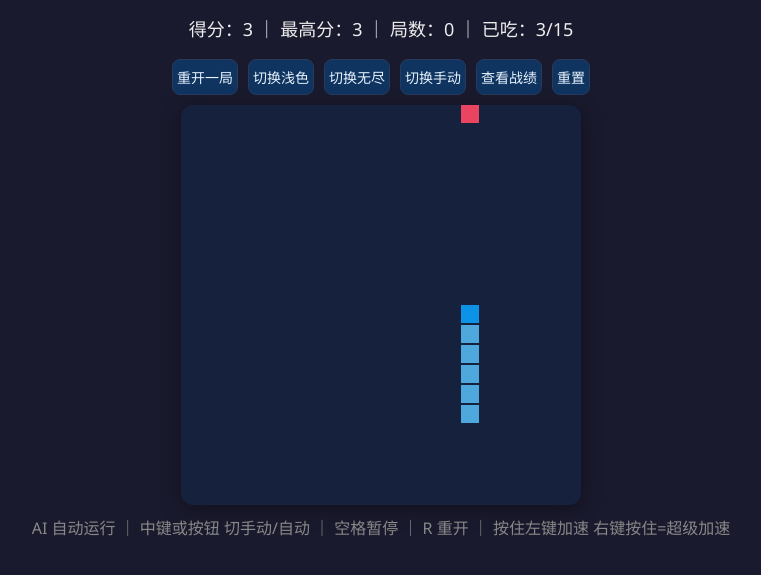
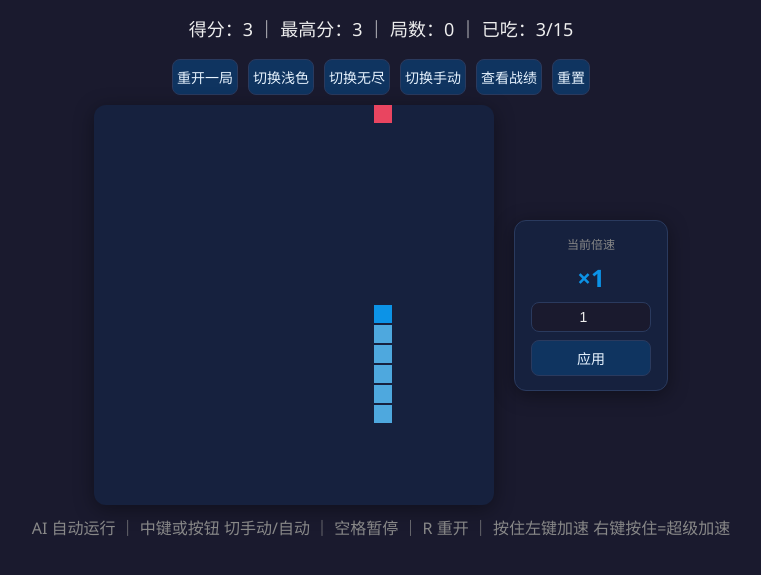
Before and after one commit to yanaoyu/first, a plain HTML site: page snake/snake_ai.html in a window 1280 px wide. Shown: the part 79-654 px from the top of the page, without its empty margins (259-1020 px from the left). Drawn offline with Linux system fonts and the light colour scheme.

Commit message:
feat : add speed control box

```diff
--- a/snake/snake_ai.html
+++ b/snake/snake_ai.html
@@ -1,5 +1,6 @@
 <!DOCTYPE html>
 <html lang="zh-CN">
+
 <head>
   <meta charset="UTF-8">
   <title>贪吃蛇 · 阶段二 AI 自动演示</title>
@@ -167,8 +168,63 @@
       font-size: 14px;
       cursor: pointer;
     }
+
+    #gameArea {
+      display: flex;
+      align-items: center;
+      justify-content: center;
+      gap: 20px;
+    }
+
+    #speedPanel {
+      background: var(--panel);
+      border: 1px solid var(--border);
+      border-radius: 12px;
+      box-shadow: 0 4px 20px rgba(0, 0, 0, 0.4);
+      padding: 14px 16px;
+      width: 120px;
+      display: flex;
+      flex-direction: column;
+      align-items: center;
+      gap: 8px;
+    }
+
+    #speedLabel {
+      color: var(--muted);
+      font-size: 12px;
+    }
+
+    #speedValue {
+      font-size: 24px;
+      font-weight: bold;
+      color: var(--accent);
+    }
+
+    #speedInput {
+      width: 100%;
+      box-sizing: border-box;
+      background: var(--bg);
+      color: var(--text);
+      border: 1px solid var(--border);
+      border-radius: 8px;
+      padding: 6px;
+      font-size: 14px;
+      text-align: center;
+    }
+
+    #speedApplyBtn {
+      width: 100%;
+      background: var(--btn-bg);
+      color: var(--btn-text);
+      border: 1px solid var(--border);
+      border-radius: 8px;
+      padding: 7px;
+      font-size: 14px;
+      cursor: pointer;
+    }
   </style>
 </head>
+
 <body data-theme="dark">
   <h1>贪吃蛇 · AI 自动演示</h1>
   <div id="status">得分：0 ｜ 最高分：0 ｜ 局数：0 ｜ 已吃：0/15</div>
@@ -180,7 +236,15 @@
     <button id="historyBtn" type="button">查看战绩</button>
     <button id="resetBtn" type="button">重置</button>
   </div>
-  <canvas id="game" width="400" height="400"></canvas>
+  <div id="gameArea">
+    <canvas id="game" width="400" height="400"></canvas>
+    <div id="speedPanel">
+      <div id="speedLabel">当前倍速</div>
+      <div id="speedValue">×1</div>
+      <input id="speedInput" type="number" min="0.02" step="1" value="1">
+      <button id="speedApplyBtn" type="button">应用</button>
+    </div>
+  </div>
   <div id="tip">AI 自动运行 ｜ 中键或按钮 切手动/自动 ｜ 空格暂停 ｜ R 重开 ｜ 按住左键加速 右键按住=超级加速</div>
   <div id="historyModal" class="modal hidden">
     <div class="modal-box">
@@ -198,6 +262,7 @@
     let fastMode = false;
     let spfastMode = false;
     let gameTimer;
+    let userSpeed = 80;
     let lastMouseDownTime = 0;
     let pendingDirs = [];
     let taskMode = (localStorage.getItem('snakeTaskMode') || 'task') === 'task';
@@ -569,10 +634,37 @@
       } else if (fastMode) {
         speed = 40;
       } else {
-        speed = 80;
+        speed = userSpeed;
       }
+      updateSpeedDisplay(speed);
       gameTimer = setInterval(() => { step(); draw(); }, speed);
     }
+
+    function formatMult(m) {
+      return Number.isInteger(m) ? String(m) : String(Math.round(m * 100) / 100);
+    }
+
+    function updateSpeedDisplay(speed) {
+      document.getElementById('speedValue').textContent = '×' + formatMult(80 / speed);
+    }
+
+    function applyInputSpeed() {
+      const input = document.getElementById('speedInput');
+      const mult = parseFloat(input.value);
+      if (!isFinite(mult) || mult <= 0) {
+        input.value = formatMult(80 / userSpeed);
+        return;
+      }
+      userSpeed = Math.max(1, 80 / mult);
+      startLoop();
+      input.value = formatMult(80 / userSpeed);
+    }
+
+    document.getElementById('speedApplyBtn').addEventListener('click', applyInputSpeed);
+    document.getElementById('speedInput').addEventListener('keydown', e => {
+      e.stopPropagation();
+      if (e.key === 'Enter') applyInputSpeed();
+    });
 
     function toggleAiMode() {
       aiMode = !aiMode;
@@ -593,4 +685,5 @@
     startLoop();
   </script>
 </body>
+
 </html>
```
